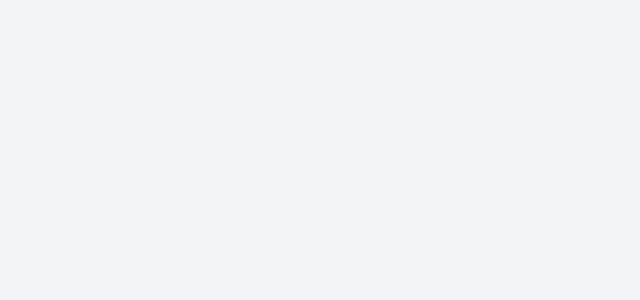
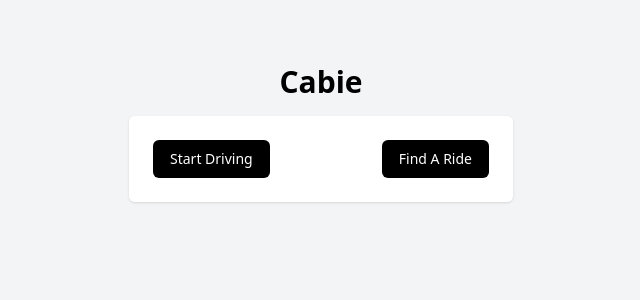
Before and after one commit to pranavpeter2050/cabie-taxi-web, a Vue app in the folder frontend/: page /landing in a window 1280 px wide. Before the commit this address had no page. Shown: the top 300 px of the page, without its empty margins (319-959 px from the left). Built offline with nearby package versions, Linux system fonts and the light colour scheme.

Commit message:
Adding login and authentication: Select "driver" or "passenger" screen.

```diff
--- a/frontend/src/router/index.js
+++ b/frontend/src/router/index.js
@@ -1,5 +1,6 @@
 import { createRouter, createWebHistory } from 'vue-router'
 import LoginView from '../views/LoginView.vue'
+import LandingView from '../views/LandingView.vue'
 import HomeView from '../views/HomeView.vue'
 
 const router = createRouter({
@@ -11,6 +12,11 @@ const router = createRouter({
       component: LoginView
     },
     {
+      path: '/landing',
+      name: 'landing',
+      component: LandingView
+    },
+    {
       path: '/home',
       name: 'home',
       component: HomeView
--- /dev/null
+++ b/frontend/src/views/LandingView.vue
@@ -0,0 +1,21 @@
+<template>
+  <div class="pt-16">
+    <h1 class="text-3xl font-semibold mb-4">Cabie</h1>
+    <div class="overflow-hidden shadow sm:rounded-md max-w-sm mx-auto text-left">
+      <div class="bg-white px-4 py-5 sm:p-6">
+        <div class="flex justify-between">
+          <button class="rounded-md border border-transparent bg-black py-2 px-4 text-sm font-medium text-white">
+            Start Driving
+          </button>
+          <button class="rounded-md border border-transparent bg-black py-2 px-4 text-sm font-medium text-white">
+            Find A Ride
+          </button>
+        </div>
+      </div>
+    </div>
+  </div>
+</template>
+
+<script setup>
+
+</script>
--- a/frontend/src/views/LoginView.vue
+++ b/frontend/src/views/LoginView.vue
@@ -52,7 +52,7 @@
 
 <script setup>
 import { vMaska } from "maska"
-import { onMounted, reactive, ref } from "vue"
+import { onMounted, reactive, ref, computed } from "vue"
 import axios from "axios"
 import { useRouter } from "vue-router"
 
@@ -67,42 +67,53 @@ const waitingOnVerification = ref(false)
 onMounted(() => {
   if (localStorage.getItem("token")) {
     router.push({
-      name: "index"
+      name: "landing"
     })
   }
 })
 
-const formattedCredentials = computed(() => {
+/* const formattedCredentials = computed(() => {
   return {
     phone: credentials.phone.replaceAll(" ", "").replace("+91-", ""),
     login_code: credentials.login_code
   }
-})
+}) */
+
+const formattedCredentials = () => {
+  return {
+    phone: credentials.phone.replaceAll(" ", "").replace("+91-", ""),
+    login_code: credentials.login_code
+  }
+}
 
 const handleLogin = () => {
-  axios.post("http://127.0.0.1:8000/api/login", formattedCredentials)
+  const payload = formattedCredentials()
+  console.log("login-payload: ", payload)
+  axios.post("http://127.0.0.1:8000/api/login", payload)
     .then((respoonse) => {
       console.log(respoonse.data)
       waitingOnVerification.value = true
     })
     .catch((error) => {
       console.error(error)
-      alert(error.respoonse.data.message)
+      alert(error.response.data.message)
     })
 }
 
 const handleVerification = () => {
-  axios.post("http://127.0.0.1:8000/api/login/verify", formattedCredentials)
+  const payload = formattedCredentials()
+  console.log("verification-payload: ", payload)
+  axios.post("http://127.0.0.1:8000/api/login/verify", payload)
   .then((respoonse) => {
     console.log(respoonse.data) // this should be an auth token
     localStorage.setItem("token", respoonse.data)
     router.push({
-      name: "index"
+      name: "landing"
     })
   })
   .catch((error) => {
     console.error(error)
-    alert(error.respoonse.data.message)
+    alert(error.response.data.message)
   })
 }
 </script>
```
